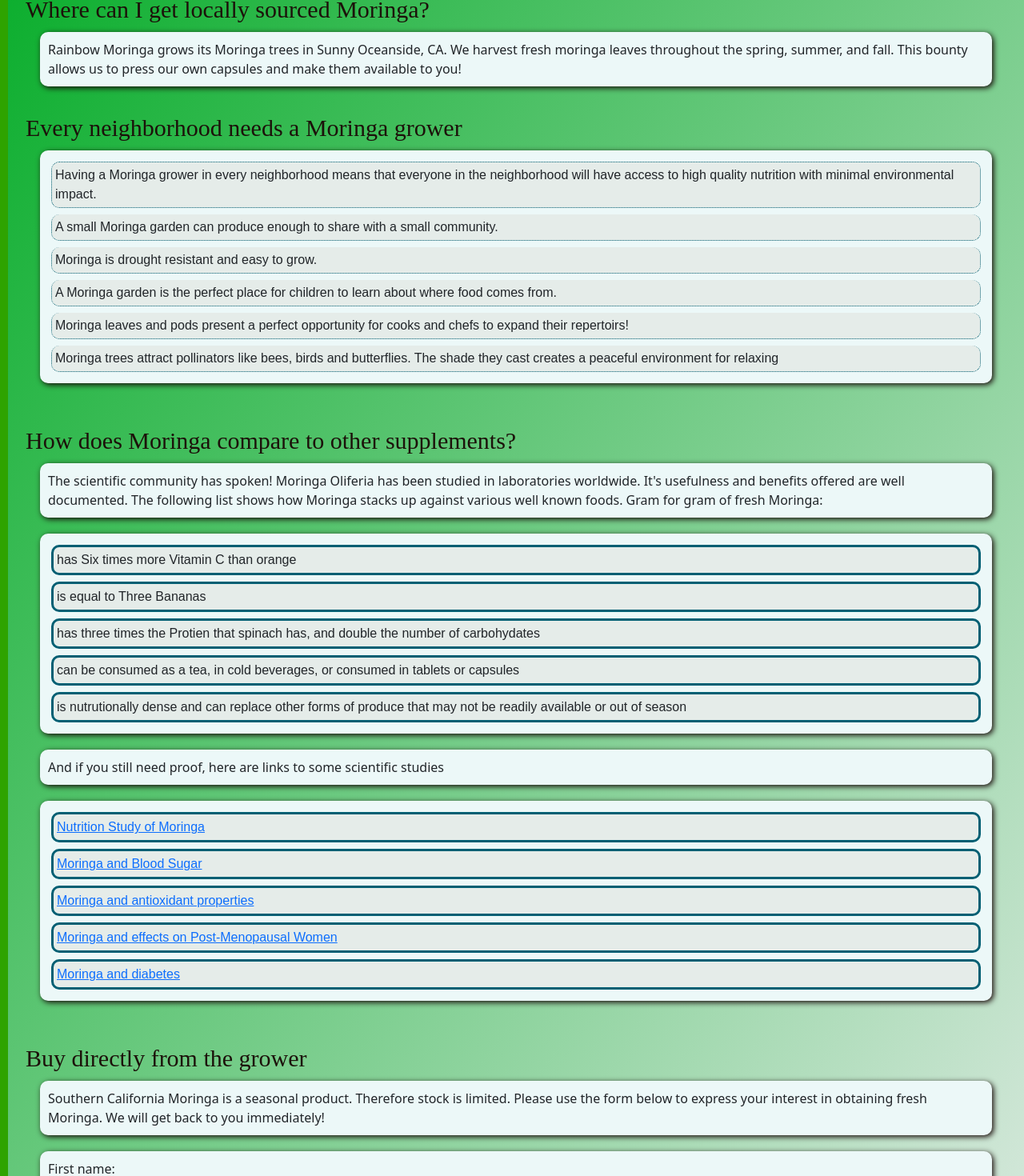
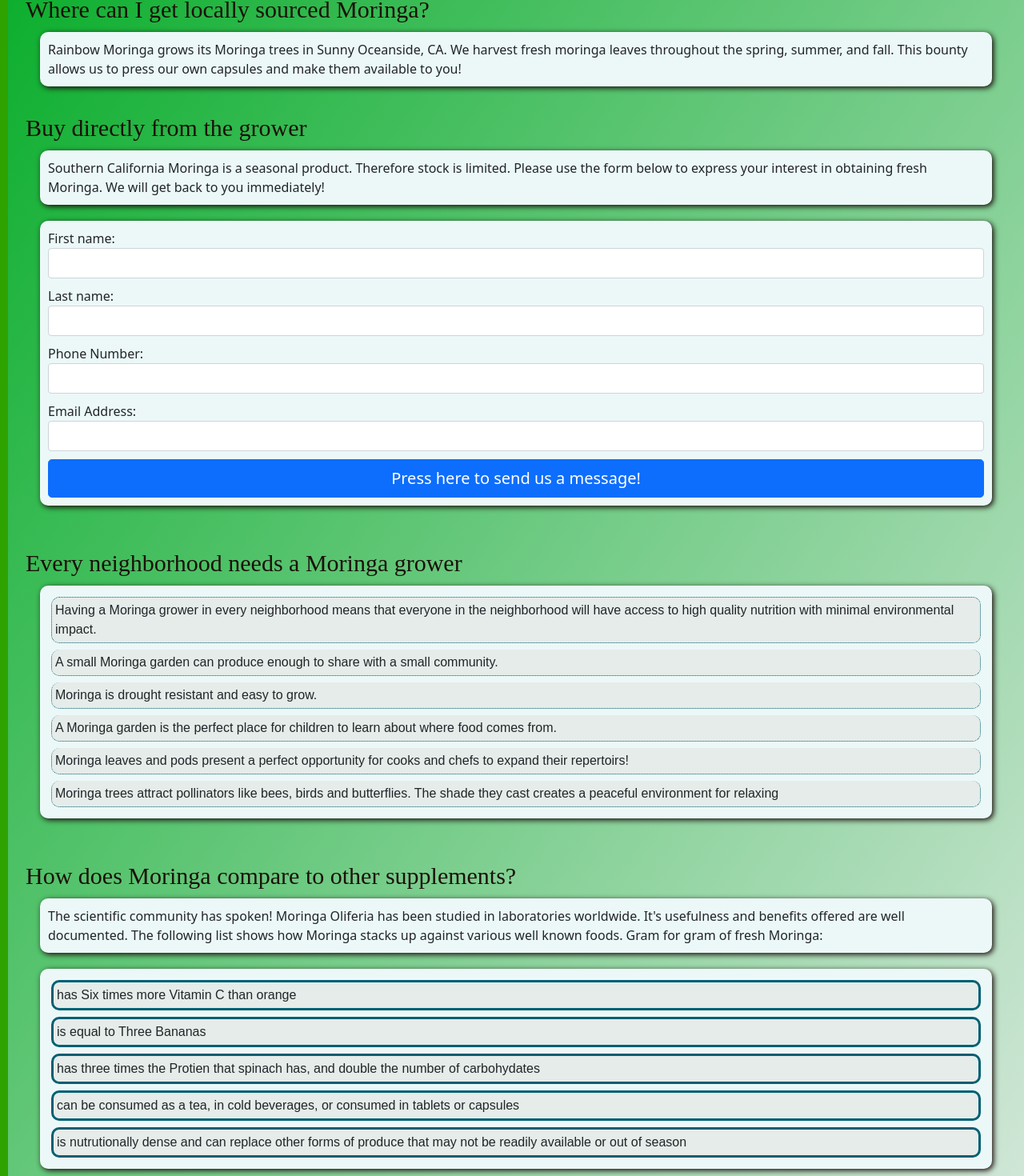
Before and after one commit to dmcsvoices/RainbowMoringaWebsiteV2, a React (Create React App) app: page / in a window 1280 px wide. Shown: the part 434-1904 px from the top of the page at 80% size. Built offline with nearby package versions, Linux system fonts and the light colour scheme.

Commit message:
changed the order of the app components to show the contact for earlier

```diff
--- a/src/App.js
+++ b/src/App.js
@@ -1,12 +1,8 @@
-
-import logo from './logo.svg';
 import './App.css';
 import 'bootstrap/dist/css/bootstrap.min.css';
 import Header from './components/Header';
 import VertNav from "./components/VertNav";
-import HorzNav from "./components/HorzNav";
 import Footer from './components/Footer';
-import ArticleTitle from './components/ArticleTitle';
 import ArticleText_whereToBuy from './components/ArticleText_whereToBuy';
 import ArticleText_NeighborhoodGrower from './components/ArticleText_NeighborhoodGrower';
 import ArticleText_moringaComparison from './components/ArticleText_moringaComparison';
@@ -24,9 +20,10 @@
 
       <div className="App">
             <ArticleText_whereToBuy />
+            <ContactForm />
             <ArticleText_NeighborhoodGrower />
             <ArticleText_moringaComparison />
-            <ContactForm />
+
         </div>
       </div>
       <Footer />
```
